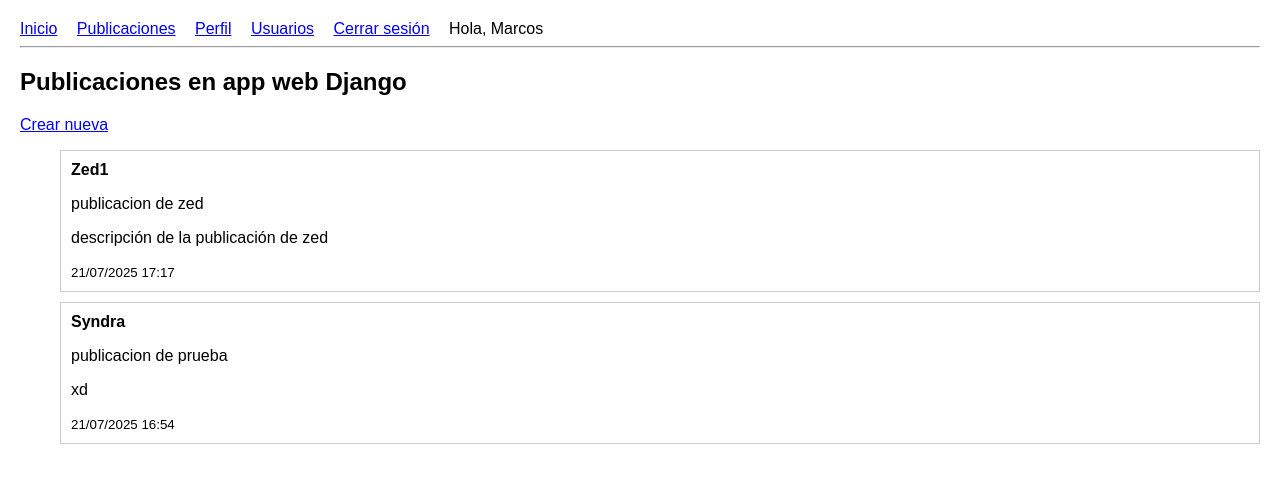
After one commit to MarcosGomez66/crud-Django, a Django app: page /publicacion/ in a window 1280 px wide. The commit adds this page. Shown: the top 483 px of the page. Run offline with Django 5.2, Linux system fonts and the light colour scheme; a user stored in the database is signed in; data comes from the database, SQL or seed files in the repository.

Commit message:
se añadio la vista para crear y ver publicaciones

```diff
--- a/core/models.py
+++ b/core/models.py
@@ -1,9 +1,21 @@
 from django.db import models
+from django.contrib.auth.models import User
 
 # Create your models here.
-class User(models.Model):
-    nombre = models.CharField(max_length=100)
-    edad = models.IntegerField()
+class Publicacion(models.Model):
+    titulo = models.CharField(max_length=200)
+    contenido = models.TextField()
+    fecha_publicacion = models.DateTimeField(auto_now_add=True)
+    autor = models.ForeignKey(User, on_delete=models.CASCADE)
 
     def __str__(self):
-        return self.nombre
+        return self.titulo
+
+class Tarea(models.Model):
+    titulo = models.CharField(max_length=200)
+    fecha_creacion = models.DateTimeField(auto_now_add=True)
+    completada = models.BooleanField(default=False)
+    autor = models.ForeignKey(User, on_delete=models.CASCADE)
+
+    def __str__(self):
+        return self.titulo
--- a/core/templates/base.html
+++ b/core/templates/base.html
@@ -28,6 +28,7 @@
     <a href="{% url 'home' %}">Inicio</a>
 
     {% if user.is_authenticated %}
+      <a href="{% url 'publicaciones' %}">Publicaciones</a>
       <a href="{% url 'perfil' %}">Perfil</a>
       <a href="{% url 'lista' %}">Usuarios</a>
       <a href="{% url 'logout' %}">Cerrar sesión</a>
--- /dev/null
+++ b/core/templates/publicaciones.html
@@ -0,0 +1,20 @@
+{% extends 'base.html' %}
+
+{% block title %}Publicaciones{% endblock %}
+
+{% block content %}
+<h2>Publicaciones en app web Django</h2>
+<a href="{% url 'crear_publicacion' %}">Crear nueva</a>
+<ul>
+  {% for publi in publicaciones %}
+        <div style="border: 1px solid #ccc; padding: 10px; margin-bottom: 10px;">
+            <strong>{{ publi.autor.username }}</strong><br>
+            <p>{{ publi.titulo }}</p>
+            <p>{{ publi.contenido }}</p>
+            <small>{{ publi.fecha_publicacion|date:"d/m/Y H:i" }}</small>
+        </div>
+    {% empty %}
+        <p>No hay publicaciones aún.</p>
+    {% endfor %}
+</ul>
+{% endblock %}
--- a/core/urls.py
+++ b/core/urls.py
@@ -11,4 +11,6 @@
     path('perfil/editar/', views.editar_user, name='editar'),
     path('perfil/eliminar/', views.eliminar_user, name='eliminar'),
     path('perfil/cambiar_contraseña/', views.cambiar_contrasena, name='cambiar_contrasena'),
+    path('publicacion/', views.publicaciones, name='publicaciones'),
+    path('publicacion/nuevo/', views.crear_publicacion, name='crear_publicacion'),
 ]
--- a/core/views.py
+++ b/core/views.py
@@ -5,7 +5,8 @@
 from django.contrib.auth.decorators import login_required
 from django.contrib.auth.models import User
 from django.http import HttpResponse
-from .forms import RegistroForm
+from .models import Publicacion, Tarea
+from .forms import RegistroForm, PublicacionForm, TareaForm
 
 # Create your views here.
 def registroView(request):
@@ -84,3 +85,23 @@
     else:
         form = PasswordChangeForm(user=request.user)
     return render(request, 'cambiar_passw.html', {'form': form})
+
+@login_required
+def publicaciones(request):
+    # ver las publicaciones de todos los usuarios
+    publicaciones = Publicacion.objects.all().order_by('-fecha_publicacion')
+    return render(request, 'publicaciones.html', {'publicaciones': publicaciones})
+
+@login_required
+def crear_publicacion(request):
+    if request.method == 'POST':
+        form = PublicacionForm(request.POST)
+        if form.is_valid():
+            publicacion = form.save(commit=False)
+            publicacion.autor = request.user
+            publicacion.save()
+            messages.success(request, 'Publicación creada exitosamente.')
+            return redirect('home')
+    else:
+        form = PublicacionForm()
+    return render(request, 'crear_publi.html', {'form': form})
--- a/mi_app_web/settings.py
+++ b/mi_app_web/settings.py
@@ -106,7 +106,7 @@
 
 LANGUAGE_CODE = 'en-us'
 
-TIME_ZONE = 'UTC'
+TIME_ZONE = 'America/Asuncion'
 
 USE_I18N = True
 
```
Also changed, not shown: core/forms.py (+11 -1 lines), core/templates/crear_publi.html (added, +13 -0 lines), core/migrations/0003_publicacion_tarea_delete_user.py (added), core/templates/cambiar_passw.html (line endings or trailing spaces), db.sqlite3.
